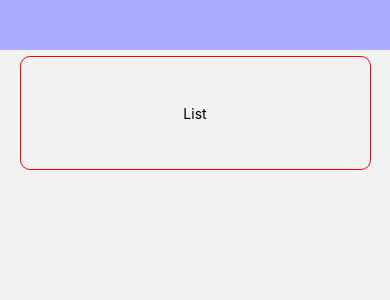
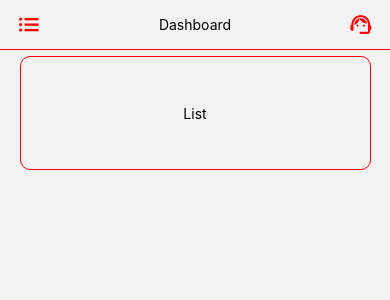
Before and after one commit to Asmatchd/OctInterns21, a React Native app: screen /Dashboard in a window 390 px wide. Shown: the top 300 px of the page. Built offline with nearby package versions, Linux system fonts and the light colour scheme.

Commit message:
icons done, navheader done

```diff
--- a/src/navigation/ScreenNavigator.js
+++ b/src/navigation/ScreenNavigator.js
@@ -13,14 +13,14 @@ export const ScreenNavigator = () => {
     <NavigationContainer>
       <Stack.Navigator>
         <Stack.Screen
-          name="SignUp"
-          component={SignUp}
+          name="Dashboard"
+          component={Dashboard}
           options={{headerShown: false}}
         />
 
         <Stack.Screen
-          name="Dashboard"
-          component={Dashboard}
+          name="SignUp"
+          component={SignUp}
           options={{headerShown: false}}
         />
 
--- a/src/screens/dashboard/Dashboard.js
+++ b/src/screens/dashboard/Dashboard.js
@@ -1,5 +1,8 @@
 import React from 'react';
 import {View, Text, TextInput, TouchableOpacity} from 'react-native';
+
+import Ionicons from 'react-native-vector-icons/Ionicons';
+import MaterialIcons from 'react-native-vector-icons/MaterialIcons';
 
 export class Dashboard extends React.Component {
   render() {
@@ -12,9 +15,42 @@ export class Dashboard extends React.Component {
         <View
           style={{
             height: 50,
-            backgroundColor: '#aaf',
-          }}
-        />
+            // backgroundColor: '#aaf',
+            flexDirection: 'row',
+            borderBottomWidth: 0.5,
+            borderColor: 'red',
+          }}>
+          <TouchableOpacity
+            style={{
+              height: '100%',
+              width: '15%',
+              // backgroundColor: '#faf',
+              alignItems: 'center',
+              justifyContent: 'center',
+            }}>
+            <Ionicons name={'ios-list'} size={25} color={'red'} />
+          </TouchableOpacity>
+          <View
+            style={{
+              height: '100%',
+              width: '70%',
+              // backgroundColor: '#a3a',
+              alignItems: 'center',
+              justifyContent: 'center',
+            }}>
+            <Text>Dashboard</Text>
+          </View>
+          <TouchableOpacity
+            style={{
+              height: '100%',
+              width: '15%',
+              // backgroundColor: '#faf',
+              alignItems: 'center',
+              justifyContent: 'center',
+            }}>
+            <MaterialIcons name={'support-agent'} size={25} color={'red'} />
+          </TouchableOpacity>
+        </View>
 
         <View
           style={{
@@ -25,7 +61,8 @@ export class Dashboard extends React.Component {
           }}>
           <TouchableOpacity
             onPress={() => {
-              this.props.navigation.navigate('BasicsTwo');
+              // this.props.navigation.navigate('BasicsTwo');
+              console.warn(this);
             }}
             style={{
               height: '90%',
--- a/src/screens/signUp/SignUp.js
+++ b/src/screens/signUp/SignUp.js
@@ -6,7 +6,7 @@ export class SignUp extends React.Component {
   state = {
     name: '',
     email: '',
-    password: '1234567890',
+    password: '',
   };
 
   sendData = (param, param2) => {
@@ -131,7 +131,8 @@ export class SignUp extends React.Component {
 
                 onPress={() => {
                   // this.props.navigation.navigate('Dashboard');
-                  console.warn(this.state.name);
+                  // console.warn('this is name  =    ' + this.state.name);
+                  console.warn();
                 }}
                 style={{
                   backgroundColor: '#000',
```
